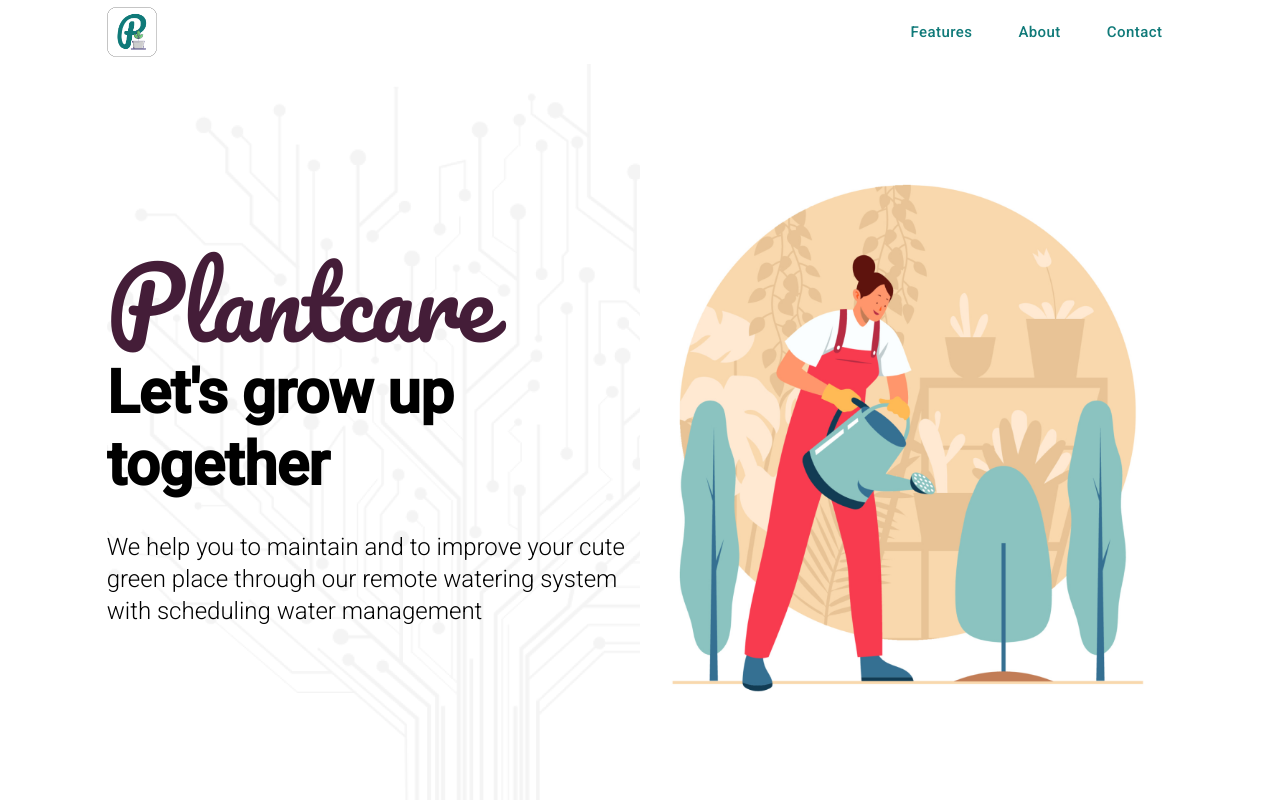
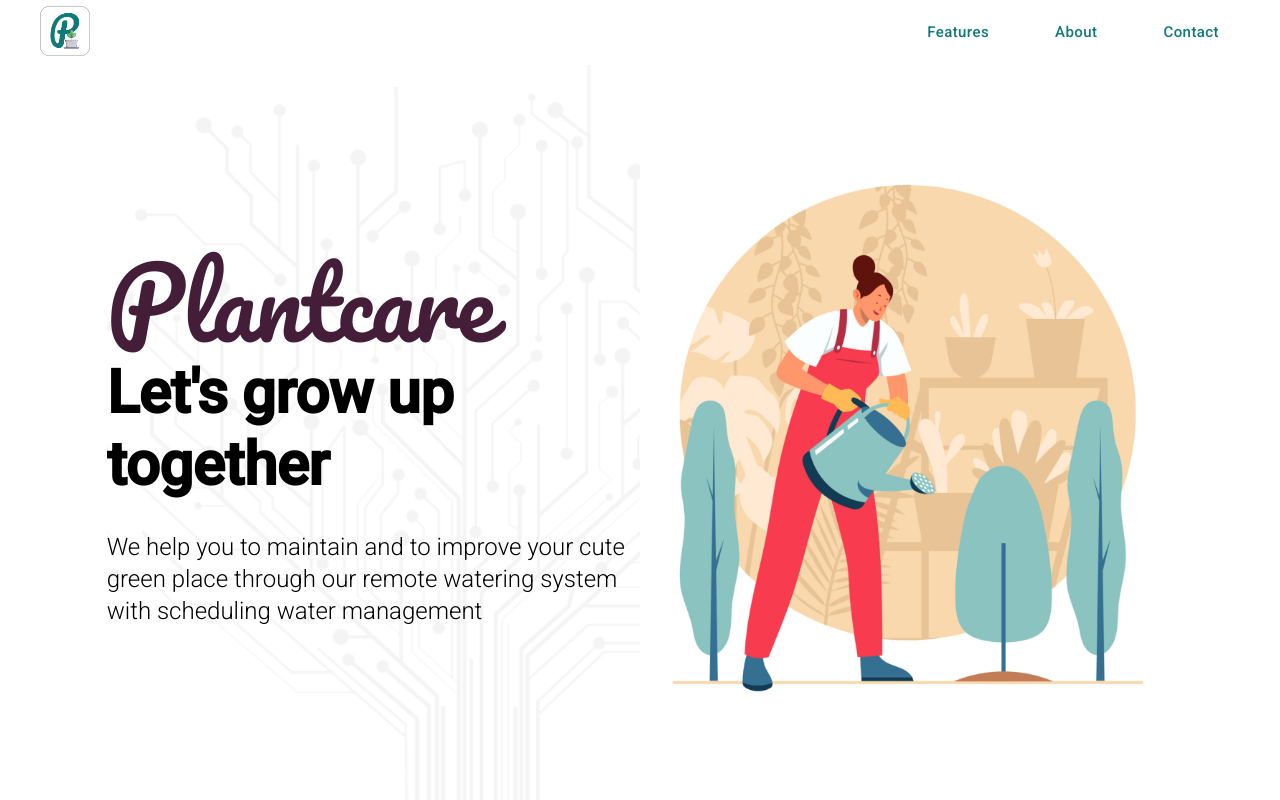
Before and after one commit to lmbautista/plantcare-v2, a React (Create React App) app: page / in a window 1280 px wide. Shown: the top 800 px of the page. Built offline with nearby package versions, Linux system fonts and the light colour scheme.

Commit message:
Add anchor link scroll for home page

```diff
--- a/package.json
+++ b/package.json
@@ -12,6 +12,7 @@
     "@testing-library/user-event": "^13.5.0",
     "prop-types": "^15.8.1",
     "react": "^17.0.2",
+    "react-anchor-link-smooth-scroll": "^1.0.12",
     "react-dom": "^17.0.2",
     "react-scripts": "5.0.0",
     "sass": "^1.45.1",
--- a/src/App.js
+++ b/src/App.js
@@ -13,8 +13,9 @@ import Grid from '@mui/material/Grid';
 import Typography from '@mui/material/Typography';
 import TextField from '@mui/material/TextField';
 import Button from '@mui/material/Button';
+import { ThemeProvider } from '@mui/material/styles';
+
 import Header from './Header';
-import { ThemeProvider } from '@mui/material/styles';
 import Main from './themes/main';
 
 import './App.scss';
@@ -75,7 +76,7 @@ const styles = {
 };
 
 const home = (
-  <Grid container direction="row" justifyContent="center" alignItems="stretch">
+  <Grid container direction="row" justifyContent="center" alignItems="stretch" id="home">
     <Grid
       item
       direction="column"
@@ -102,7 +103,7 @@ const home = (
       lg={5}
       direction="column"
       justifyContent="center"
-      textAlign={'center'}
+      textAlign="center"
       sx={{ ...styles.home.content.mobile, ...styles.home.content.main }}
     >
       <Typography fontFamily={'Pacifico'} color="secondary" variant="h2">
@@ -122,7 +123,7 @@ const home = (
 );
 
 const features = (
-  <Box sx={styles.home.features.main}>
+  <Box sx={styles.home.features.main} id="features">
     <Grid container direction="row" justifyContent="center" alignItems="stretch">
       <Grid item xs={12} md={10} pb="40px">
         <Typography fontFamily={'Pacifico'} color="secondary" variant="h3">
@@ -200,7 +201,7 @@ const features = (
 );
 
 const about = (
-  <Box sx={styles.home.about.main}>
+  <Box sx={styles.home.about.main} id="about">
     <Grid container direction="row" justifyContent="center" alignItems="stretch">
       <Grid item xs={12} md={10} pb="40px">
         <Typography fontFamily={'Pacifico'} color="secondary" variant="h3">
@@ -262,7 +263,7 @@ const about = (
 );
 
 const contact = (
-  <Box sx={styles.home.contact.main}>
+  <Box sx={styles.home.contact.main} id="contact">
     <Grid container direction="row" justifyContent="center" alignItems="stretch">
       <Grid item xs={12} md={10} pb="40px">
         <Typography fontFamily={'Pacifico'} color="white" variant="h3">
@@ -327,15 +328,13 @@ const contact = (
 function App() {
   return (
     <ThemeProvider theme={Main}>
-      <Grid container direction="row" justifyContent="center" alignItems="stretch">
-        <Grid item xs={12} md={10}>
-          <Header pages={homePages} />
-        </Grid>
-      </Grid>
-      {home}
-      {features}
-      {about}
-      {contact}
+      <Header pages={homePages} />
+      <Box sx={{ mt: { xs: 5, sm: 8 } }}>
+        {home}
+        {features}
+        {about}
+        {contact}
+      </Box>
     </ThemeProvider>
   );
 }
--- a/src/Header/index.js
+++ b/src/Header/index.js
@@ -1,5 +1,7 @@
 import * as React from 'react';
+import { useState } from 'react';
 import PropTypes from 'prop-types';
+import AnchorLink from 'react-anchor-link-smooth-scroll';
 
 import LogoImg from '../images/logo.png';
 import AppBar from '@mui/material/AppBar';
@@ -14,22 +16,26 @@ import MenuItem from '@mui/material/MenuItem';
 import Stack from '@mui/material/Stack';
 
 export const Header = ({ pages }) => {
-  const [anchorElNav, setAnchorElNav] = React.useState(null);
+  const [anchorElNav, setAnchorElNav] = useState(null);
   const handleOpenNavMenu = (event) => setAnchorElNav(event.currentTarget);
   const handleCloseNavMenu = () => setAnchorElNav(null);
+  const [pageSelected, setPageSelected] = useState(null);
 
   return (
-    <AppBar position="static" color="light" elevation={0}>
-      <Toolbar disableGutters>
-        <Typography
-          variant="h6"
-          noWrap
-          component="div"
-          sx={{ mr: 2, display: { xs: 'none', md: 'flex' } }}
+    <AppBar position="fixed" color="light" elevation={0}>
+      <Toolbar disableGutters sx={{ padding: { xs: '0', md: '0px 40px' } }}>
+        <Box sx={{ flexGrow: 1, padding: '5.5px 0', display: { xs: 'none', md: 'flex' } }}>
+          <AnchorLink
+            key="link-home"
+            href="#home"
+            offset="64"
+            onClick={() => setPageSelected(null)}
+            style={{ textDecoration: 'none' }}
           >
             <img src={LogoImg} alt="logo" width="50px" />
-        </Typography>
-        <Box sx={{ flexGrow: 1, display: { xs: 'flex', md: 'none' } }}>
+          </AnchorLink>
+        </Box>
+        <Box sx={{ flexGrow: 1, flex: 1, display: { xs: 'flex', md: 'none' } }}>
           <IconButton
             size="large"
             aria-label="appbar menu"
@@ -60,21 +66,25 @@ export const Header = ({ pages }) => {
           >
             {pages.map((page) => (
               <MenuItem key={page} onClick={handleCloseNavMenu}>
-                <Typography textAlign="center" color="primary" sx={{ fontWeight: 'medium' }}>
+                <AnchorLink
+                  offset="64"
+                  key={`link-${page.toLowerCase()}`}
+                  href={`#${page.toLowerCase()}`}
+                  onClick={() => setPageSelected(page)}
+                  style={{ textDecoration: 'none' }}
+                >
+                  <Typography
+                    textAlign="center"
+                    color="primary"
+                    sx={{ fontWeight: pageSelected === page ? 'bold' : 'medium' }}
+                  >
                     {page}
                   </Typography>
+                </AnchorLink>
               </MenuItem>
             ))}
           </Menu>
         </Box>
-        <Typography
-          variant="h6"
-          noWrap
-          component="div"
-          sx={{ flexGrow: 1, display: { xs: 'flex', md: 'none' } }}
-        >
-          <img src={LogoImg} alt="logo" width="50px" />
-        </Typography>
         <Stack
           direction="row"
           spacing={3}
@@ -83,19 +93,41 @@ export const Header = ({ pages }) => {
           sx={{ flexGrow: 1, display: { xs: 'none', md: 'flex' } }}
         >
           {pages.map((page) => (
+            <AnchorLink
+              offset="64"
+              key={`link-${page.toLowerCase()}`}
+              href={`#${page.toLowerCase()}`}
+              onClick={() => setPageSelected(page)}
+              style={{ textDecoration: 'none' }}
+            >
               <Button
-              href="#"
                 key={page}
                 onClick={handleCloseNavMenu}
                 color="primary"
                 underline="none"
                 size="large"
-              sx={{ fontWeight: 'medium' }}
+                sx={{
+                  fontWeight: pageSelected === page ? 'bold' : 'medium',
+                  padding: '7px 21px'
+                }}
+                variant={pageSelected === page ? 'outlined' : 'text'}
               >
                 {page}
               </Button>
+            </AnchorLink>
           ))}
         </Stack>
+        <Box sx={{ flexGrow: 1, padding: '5.5px 0', display: { xs: 'flex', md: 'none' } }}>
+          <AnchorLink
+            key="link-home"
+            href="#home"
+            offset="64"
+            onClick={() => setPageSelected(null)}
+            style={{ textDecoration: 'none' }}
+          >
+            <img src={LogoImg} alt="logo" width="50px" />
+          </AnchorLink>
+        </Box>
       </Toolbar>
     </AppBar>
   );
```
Also changed, not shown: 1 other file (tests, documents, lock files or other folders). Lines whose indentation alone changed are shown as unchanged.
